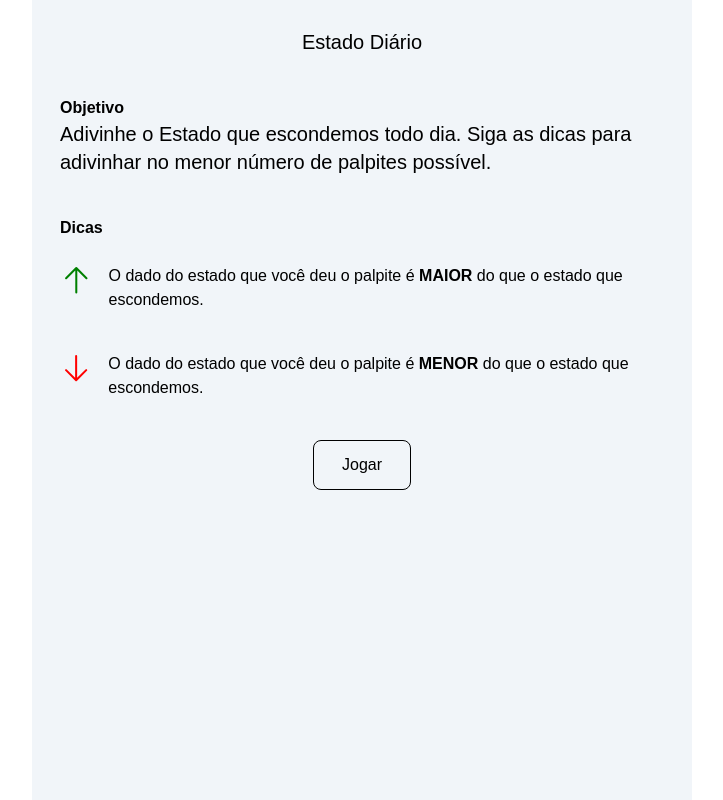
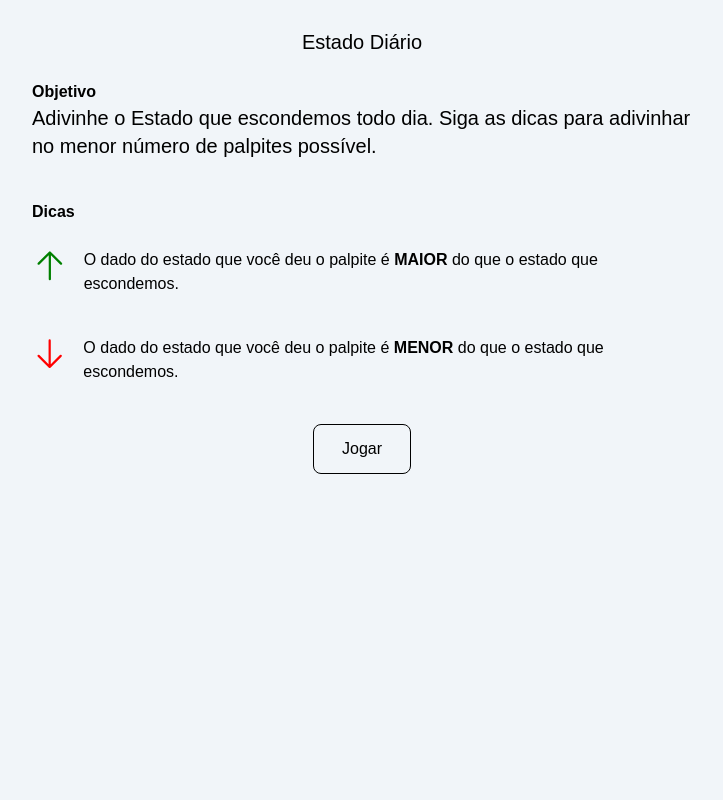
Before and after one commit to fabcode01/Estado-Diario, a Next.js app: page / in a window 1280 px wide. Shown: the whole page, without its empty margins (278-1001 px from the left). Built offline with nearby package versions, Linux system fonts and the light colour scheme.

Commit message:
resposnividade

```diff
--- a/pages/index.tsx
+++ b/pages/index.tsx
@@ -29,7 +29,7 @@ export default function Tutorial(){
             p-7
             gap-y-10
             w-full
-            max-w-[660px]
+
             m-auto
             bg-slate-100
               dark:bg-slate-800
@@ -38,6 +38,7 @@ export default function Tutorial(){
                 <Head>
                     <title>Início</title>
                 </Head>
+                <div className="flex flex-col items-center gap-y-6 max-w-[660px]">
                     <h1 className='text-xl'>Estado Diário</h1>
                     <div className="flex flex-col gap-10">
                         <div>
@@ -59,11 +60,10 @@ export default function Tutorial(){
                         </div>
                         <div className="flex justify-center">
                             <Link href={'/game'}>
-
                                 <p className="flex border pr-7 pl-7 pt-3 pb-3 rounded-lg border-black hover:bg-slate-200 dark:border-blue-400">Jogar</p>
                             </Link>
                         </div>
-
+                    </div>
                 </div>
 
             </div>
```
Lines whose indentation alone changed are shown as unchanged.
